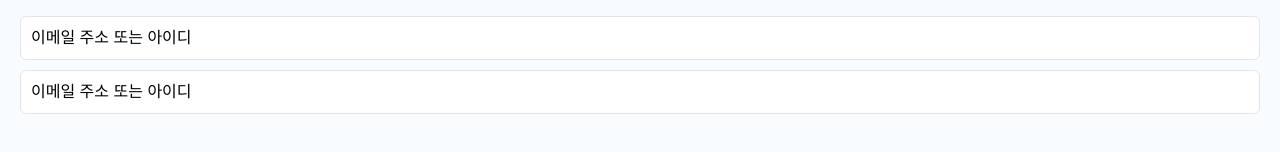
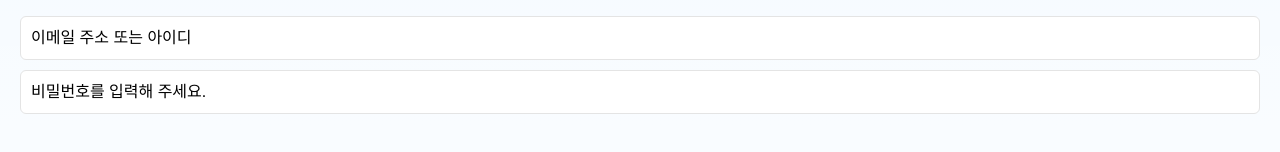
Before and after one commit to nam-yeun-hwa/toy-frontend, a Next.js app: page /login in a window 1280 px wide. Shown: the part 354-506 px from the top of the page. Built offline with nearby package versions, Linux system fonts and the light colour scheme.

Commit message:
TODO(login.tsx):input 컴포넌트 validation 체크 추가하기

```diff
--- a/src/components/ui/Text.tsx
+++ b/src/components/ui/Text.tsx
@@ -1,5 +1,5 @@
-import styled from '@emotion/styled';
-import { useFormContext } from 'react-hook-form';
+import styled from "@emotion/styled";
+import { useFormContext } from "react-hook-form";
 
 const TextInputBox = styled.div`
   width: 100%;
@@ -7,20 +7,20 @@ const TextInputBox = styled.div`
   input {
     width: 100%;
     height: 44px;
-		border: 1px solid ${props => props.theme.border.primary};
+    border: 1px solid ${(props) => props.theme.border.primary};
     border-radius: 6px;
     padding: 10px;
 
     font-weight: 200;
     font-size: 16px;
     /* line-height: 44px; */
-		color: ${props => props.theme.text.primary};
+    color: ${(props) => props.theme.text.primary};
 
     ::placeholder {
       font-weight: 200;
       font-size: 16px;
       line-height: 44px;
-			color: ${props => props.theme.text.primary};
+      color: ${(props) => props.theme.text.primary};
     }
   }
 `;
@@ -28,15 +28,32 @@ const TextInputBox = styled.div`
 interface ITextProps {
   regName: string;
   placeholder: string;
+  type?: string;
+  validation?: {
+    required: string;
+    minLength: {
+      value: number;
+      message: string;
+    };
+    maxLength: {
+      value: number;
+      message: string;
+    };
+
+    pattern: {
+      value: string;
+      message: string;
+    };
+  };
 }
 function Text(props: ITextProps): JSX.Element {
-	const { regName, placeholder } = props;
+  const { regName, placeholder, type, validation } = props;
   const { register } = useFormContext();
 
   return (
     <TextInputBox>
       <input
-				type="text"
+        type={type || "text"}
         {...register(`${regName}`)}
         placeholder={placeholder}
       ></input>
--- a/src/pages/login/index.tsx
+++ b/src/pages/login/index.tsx
@@ -23,8 +23,26 @@ export default function login(): JSX.Element {
       <FormProvider {...methods}>
         <form onSubmit={methods.handleSubmit(onSubmitCreditCardRegister)}>
           <div className="input-contain">
+            {/* TODO:React Hook form을 사용한 Validation을 적용시켜 줍니다.
+
+            1.아이디 타입은 이메일 형식으로 합니다. 이메일 형식이 아닐 경우 message:
+            '올바른 이메일 주소를 입력하세요.',
+
+            2.필수형식이며
+
+            3. 최소9에서 최대 50자로 체크합니다. 형식에 벗어날 경우 message: '올바른 이메일 주소를
+            입력하세요.' 로 표시합니다.
+
+            프롭스롤 통해 Validation을 넣어주며 형식은 Text 컴포넌트를 참고하여 진행 합니다.
+            각각의 궁금한 점 하나하나 질문 하셔도 됩니다.
+
+            */}
             <Text regName="userId" placeholder="이메일 주소 또는 아이디" />
-            <Text regName="userId" placeholder="이메일 주소 또는 아이디" />
+            <Text
+              regName="userId"
+              placeholder="비밀번호를 입력해 주세요."
+              type="password"
+            />
           </div>
         </form>
       </FormProvider>
```
Lines whose indentation alone changed are shown as unchanged.
